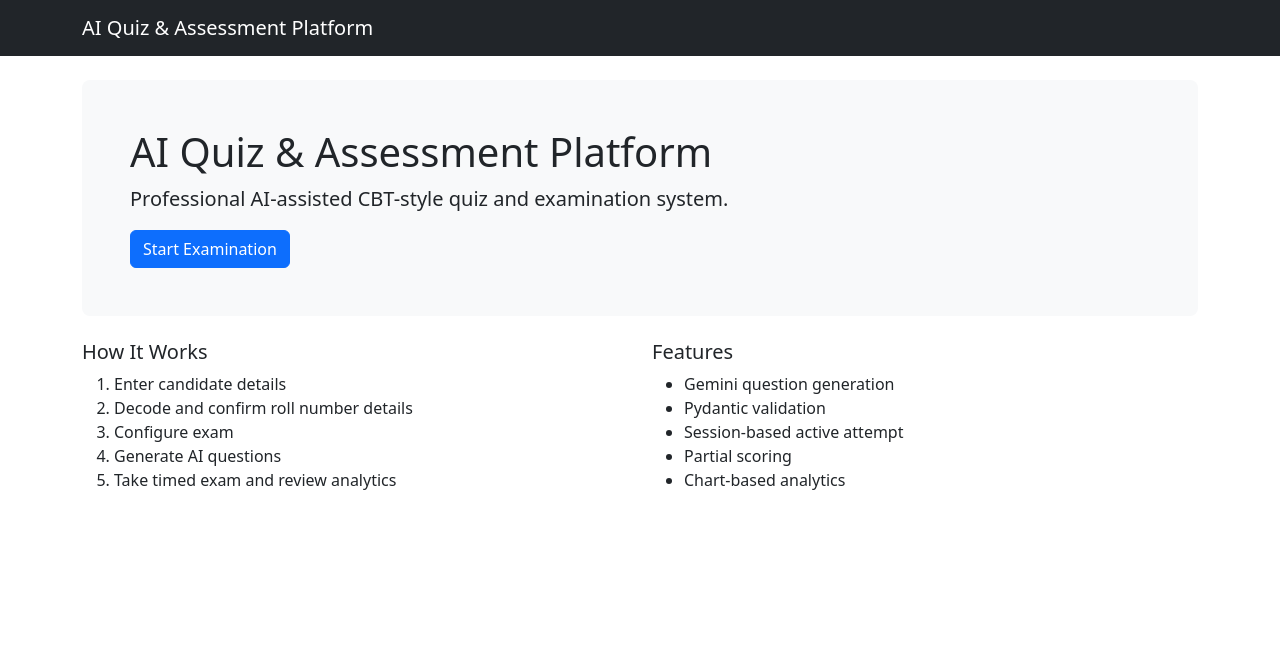
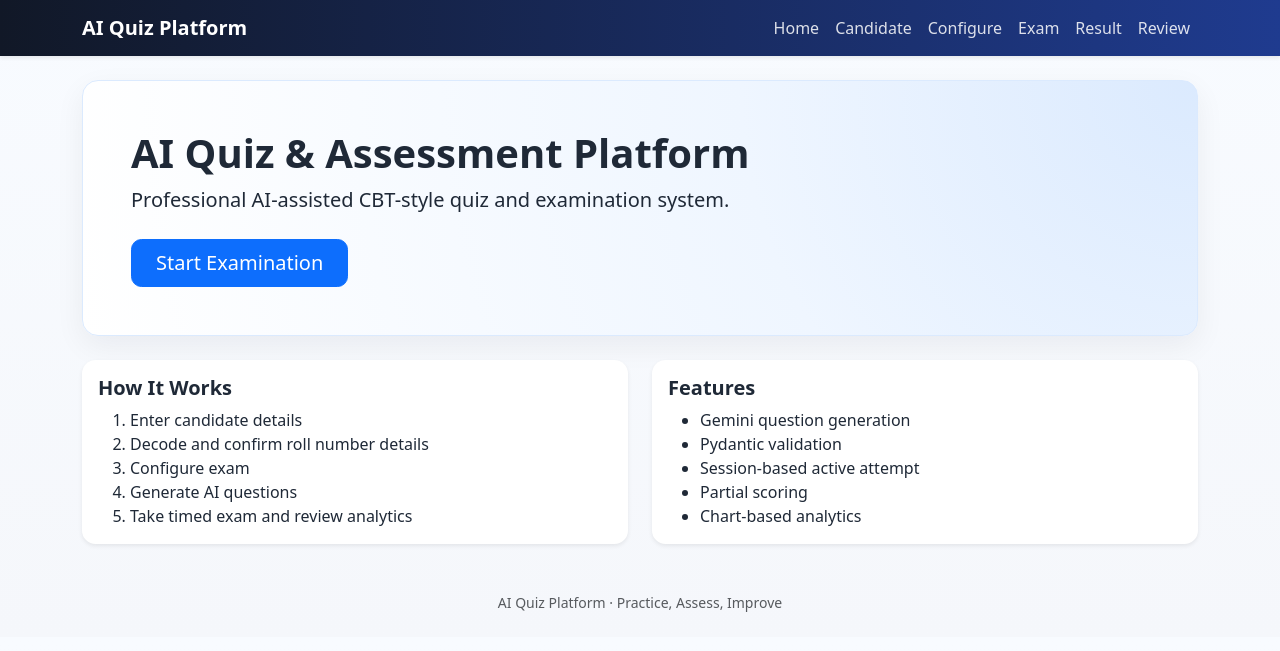
Before and after one commit to saimohith-27/java, a Flask app: page / in a window 1280 px wide. Shown: the top 651 px of the page. Run offline with Flask 3, Linux system fonts and the light colour scheme.

Commit message:
Revamp quiz platform UI and navbar
Co-authored-by: saimohith-27 <156565903+saimohith-27@users.noreply.github.com>

```diff
--- a/quiz_platform/app/static/css/style.css
+++ b/quiz_platform/app/static/css/style.css
@@ -1 +1,65 @@
-.question-grid { display: flex; flex-wrap: wrap; }
+.app-body {
+  background: linear-gradient(180deg, #f8fbff 0%, #f5f7fb 100%);
+  color: #1f2937;
+}
+
+.app-navbar {
+  background: linear-gradient(90deg, #111827, #1f3b8f);
+}
+
+.app-navbar .nav-link {
+  color: rgba(255, 255, 255, 0.85);
+  font-weight: 500;
+}
+
+.app-navbar .nav-link:hover,
+.app-navbar .nav-link:focus {
+  color: #ffffff;
+}
+
+.app-content {
+  margin-top: 1.5rem;
+}
+
+.hero-card {
+  background: radial-gradient(circle at top right, #dbeafe 0%, #eff6ff 40%, #ffffff 100%);
+  border: 1px solid #dbeafe;
+  box-shadow: 0 10px 30px rgba(15, 23, 42, 0.06);
+}
+
+.card {
+  border-radius: 0.85rem;
+}
+
+.btn {
+  border-radius: 0.65rem;
+  font-weight: 500;
+}
+
+.form-control,
+.form-select {
+  border-radius: 0.65rem;
+}
+
+.question-grid {
+  display: flex;
+  flex-wrap: wrap;
+}
+
+.timer-pill {
+  min-width: 86px;
+  display: inline-block;
+  text-align: center;
+  padding: 0.25rem 0.75rem;
+  border-radius: 999px;
+  background: #eef2ff;
+  color: #1d4ed8;
+}
+
+.review-accordion .accordion-item {
+  border: 0;
+  box-shadow: 0 6px 18px rgba(15, 23, 42, 0.06);
+  border-radius: 0.75rem;
+  overflow: hidden;
+  margin-bottom: 0.75rem;
+}
--- a/quiz_platform/app/templates/base.html
+++ b/quiz_platform/app/templates/base.html
@@ -7,20 +7,36 @@
   <link href="https://cdn.jsdelivr.net/npm/bootstrap@5.3.3/dist/css/bootstrap.min.css" rel="stylesheet">
   <link rel="stylesheet" href="{{ url_for('static', filename='css/style.css') }}">
 </head>
-<body>
-<nav class="navbar navbar-expand-lg navbar-dark bg-dark mb-4">
-  <div class="container"><a class="navbar-brand" href="{{ url_for('main.home') }}">AI Quiz & Assessment Platform</a></div>
+<body class="app-body">
+<nav class="navbar navbar-expand-lg navbar-dark app-navbar shadow-sm sticky-top">
+  <div class="container">
+    <a class="navbar-brand fw-semibold" href="{{ url_for('main.home') }}">AI Quiz Platform</a>
+    <button class="navbar-toggler" type="button" data-bs-toggle="collapse" data-bs-target="#mainNav" aria-controls="mainNav" aria-expanded="false" aria-label="Toggle navigation">
+      <span class="navbar-toggler-icon"></span>
+    </button>
+    <div class="collapse navbar-collapse" id="mainNav">
+      <ul class="navbar-nav ms-auto mb-2 mb-lg-0">
+        <li class="nav-item"><a class="nav-link" href="{{ url_for('main.home') }}">Home</a></li>
+        <li class="nav-item"><a class="nav-link" href="{{ url_for('main.candidate') }}">Candidate</a></li>
+        <li class="nav-item"><a class="nav-link" href="{{ url_for('exam.configure_exam') }}">Configure</a></li>
+        <li class="nav-item"><a class="nav-link" href="{{ url_for('exam.exam_page') }}">Exam</a></li>
+        <li class="nav-item"><a class="nav-link" href="{{ url_for('result.view_result') }}">Result</a></li>
+        <li class="nav-item"><a class="nav-link" href="{{ url_for('result.review') }}">Review</a></li>
+      </ul>
+    </div>
+  </div>
 </nav>
-<div class="container mb-5">
+<main class="container mb-5 app-content">
   {% with messages = get_flashed_messages(with_categories=true) %}
     {% if messages %}
       {% for category, message in messages %}
-      <div class="alert alert-{{ category }}">{{ message }}</div>
+      <div class="alert alert-{{ category }} shadow-sm border-0">{{ message }}</div>
       {% endfor %}
     {% endif %}
   {% endwith %}
   {% block content %}{% endblock %}
-</div>
+</main>
+<footer class="text-center text-muted pb-4 small">AI Quiz Platform · Practice, Assess, Improve</footer>
 <script src="https://cdn.jsdelivr.net/npm/bootstrap@5.3.3/dist/js/bootstrap.bundle.min.js"></script>
 <script src="https://cdn.jsdelivr.net/npm/chart.js"></script>
 {% block scripts %}{% endblock %}
--- a/quiz_platform/app/templates/home.html
+++ b/quiz_platform/app/templates/home.html
@@ -1,13 +1,23 @@
 {% extends 'base.html' %}
 {% block title %}Home{% endblock %}
 {% block content %}
-<div class="p-5 mb-4 bg-light rounded-3">
-  <h1 class="display-6">AI Quiz & Assessment Platform</h1>
-  <p class="lead">Professional AI-assisted CBT-style quiz and examination system.</p>
-  <a class="btn btn-primary me-2" href="{{ url_for('main.candidate') }}">Start Examination</a>
+<div class="hero-card p-5 mb-4 rounded-4">
+  <h1 class="display-6 fw-semibold">AI Quiz & Assessment Platform</h1>
+  <p class="lead mb-4">Professional AI-assisted CBT-style quiz and examination system.</p>
+  <a class="btn btn-primary btn-lg px-4" href="{{ url_for('main.candidate') }}">Start Examination</a>
 </div>
 <div class="row g-4">
-  <div class="col-md-6"><h5>How It Works</h5><ol><li>Enter candidate details</li><li>Decode and confirm roll number details</li><li>Configure exam</li><li>Generate AI questions</li><li>Take timed exam and review analytics</li></ol></div>
-  <div class="col-md-6"><h5>Features</h5><ul><li>Gemini question generation</li><li>Pydantic validation</li><li>Session-based active attempt</li><li>Partial scoring</li><li>Chart-based analytics</li></ul></div>
+  <div class="col-md-6">
+    <div class="card card-body h-100 shadow-sm border-0">
+      <h5 class="fw-semibold">How It Works</h5>
+      <ol class="mb-0"><li>Enter candidate details</li><li>Decode and confirm roll number details</li><li>Configure exam</li><li>Generate AI questions</li><li>Take timed exam and review analytics</li></ol>
+    </div>
+  </div>
+  <div class="col-md-6">
+    <div class="card card-body h-100 shadow-sm border-0">
+      <h5 class="fw-semibold">Features</h5>
+      <ul class="mb-0"><li>Gemini question generation</li><li>Pydantic validation</li><li>Session-based active attempt</li><li>Partial scoring</li><li>Chart-based analytics</li></ul>
+    </div>
+  </div>
 </div>
 {% endblock %}
--- a/quiz_platform/app/templates/review.html
+++ b/quiz_platform/app/templates/review.html
@@ -1,7 +1,7 @@
 {% extends 'base.html' %}
 {% block title %}Review{% endblock %}
 {% block content %}
-<h3>Question Review</h3>
+<h3 class="mb-3">Question Review</h3>
 <div class="mb-3 d-flex flex-wrap gap-2">
   <a class="btn btn-sm btn-outline-secondary" href="{{ url_for('result.view_result') }}">Back to Results</a>
   <a class="btn btn-sm btn-outline-dark" href="{{ url_for('result.set_review_filter', status='ALL') }}">All</a>
@@ -11,10 +11,10 @@
   <a class="btn btn-sm btn-outline-secondary" href="{{ url_for('result.set_review_filter', status='UNANSWERED') }}">Unanswered</a>
   <span class="ms-2 align-self-center">Filter: <strong>{{ current_filter }}</strong></span>
 </div>
-<div class="accordion" id="reviewAcc">
+<div class="accordion review-accordion" id="reviewAcc">
 {% for a in answers %}
   <div class="accordion-item">
-    <h2 class="accordion-header"><button class="accordion-button collapsed" data-bs-toggle="collapse" data-bs-target="#q{{ loop.index }}">{{ a.question.id }} — {{ a.status or 'UNANSWERED' }}</button></h2>
+    <h2 class="accordion-header"><button class="accordion-button collapsed fw-semibold" data-bs-toggle="collapse" data-bs-target="#q{{ loop.index }}">{{ a.question.id }} — {{ a.status or 'UNANSWERED' }}</button></h2>
     <div id="q{{ loop.index }}" class="accordion-collapse collapse" data-bs-parent="#reviewAcc">
       <div class="accordion-body">
         <p><strong>Question:</strong> {{ a.question.question }}</p>
```
Also changed, not shown: quiz_platform/app/templates/candidate.html (+13 -9 lines), quiz_platform/app/templates/configure_exam.html (+8 -4 lines), quiz_platform/app/templates/exam.html (+7 -3 lines), quiz_platform/app/templates/result.html (+7 -7 lines).
